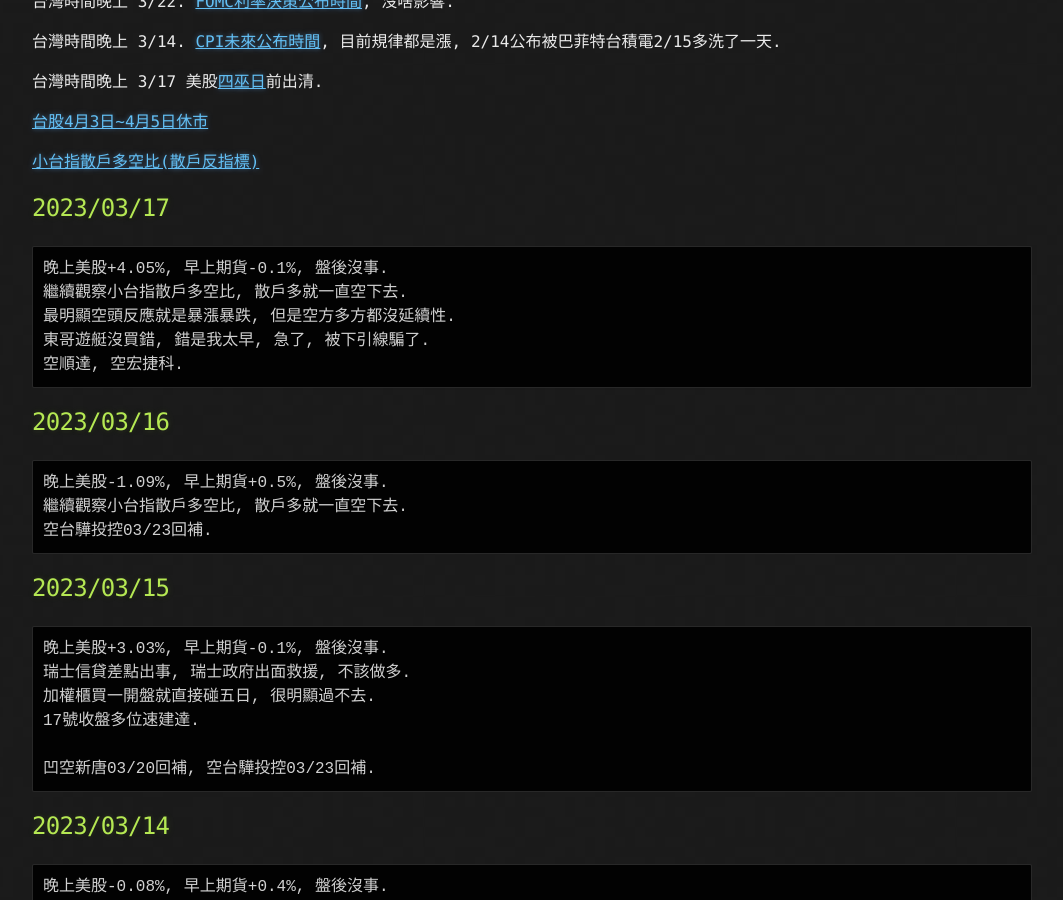
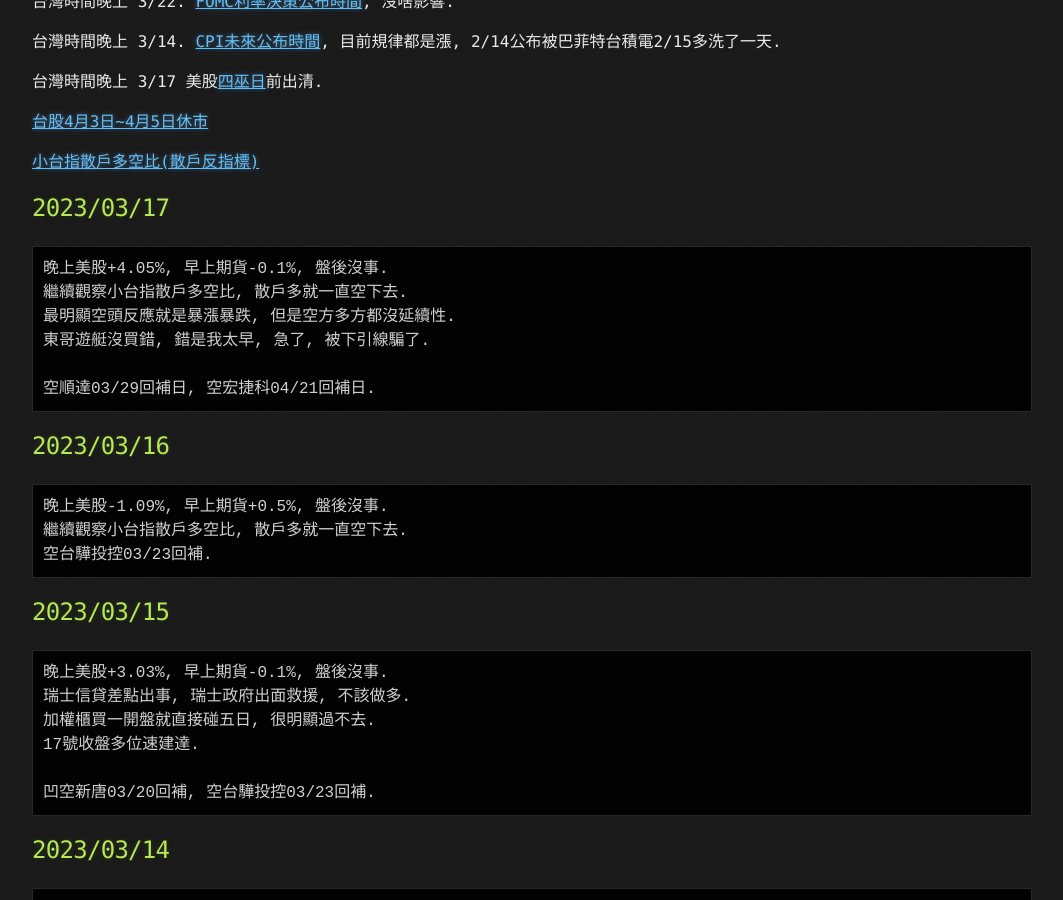
Before and after one commit to lepg5487/Stock_God, a Jekyll site: the page built from index.md, in a window 1280 px wide and 900 px high, scrolled down 468 px. Shown: the whole window, without its empty margins (108-1171 px from the left). Built offline with Jekyll 4.4.1, drawn with Linux system fonts in a browser that asks for light colours; our own code applies the rules of GitHub Pages for plain Markdown files.

Commit message:
Update index.md

````diff
--- a/index.md
+++ b/index.md
@@ -28,7 +28,8 @@ layout: testlayouts
 繼續觀察小台指散戶多空比, 散戶多就一直空下去.
 最明顯空頭反應就是暴漲暴跌, 但是空方多方都沒延續性.
 東哥遊艇沒買錯, 錯是我太早, 急了, 被下引線騙了.
-空順達, 空宏捷科.
+
+空順達03/29回補日, 空宏捷科04/21回補日.
 ```
 
 ## 2023/03/16
````
